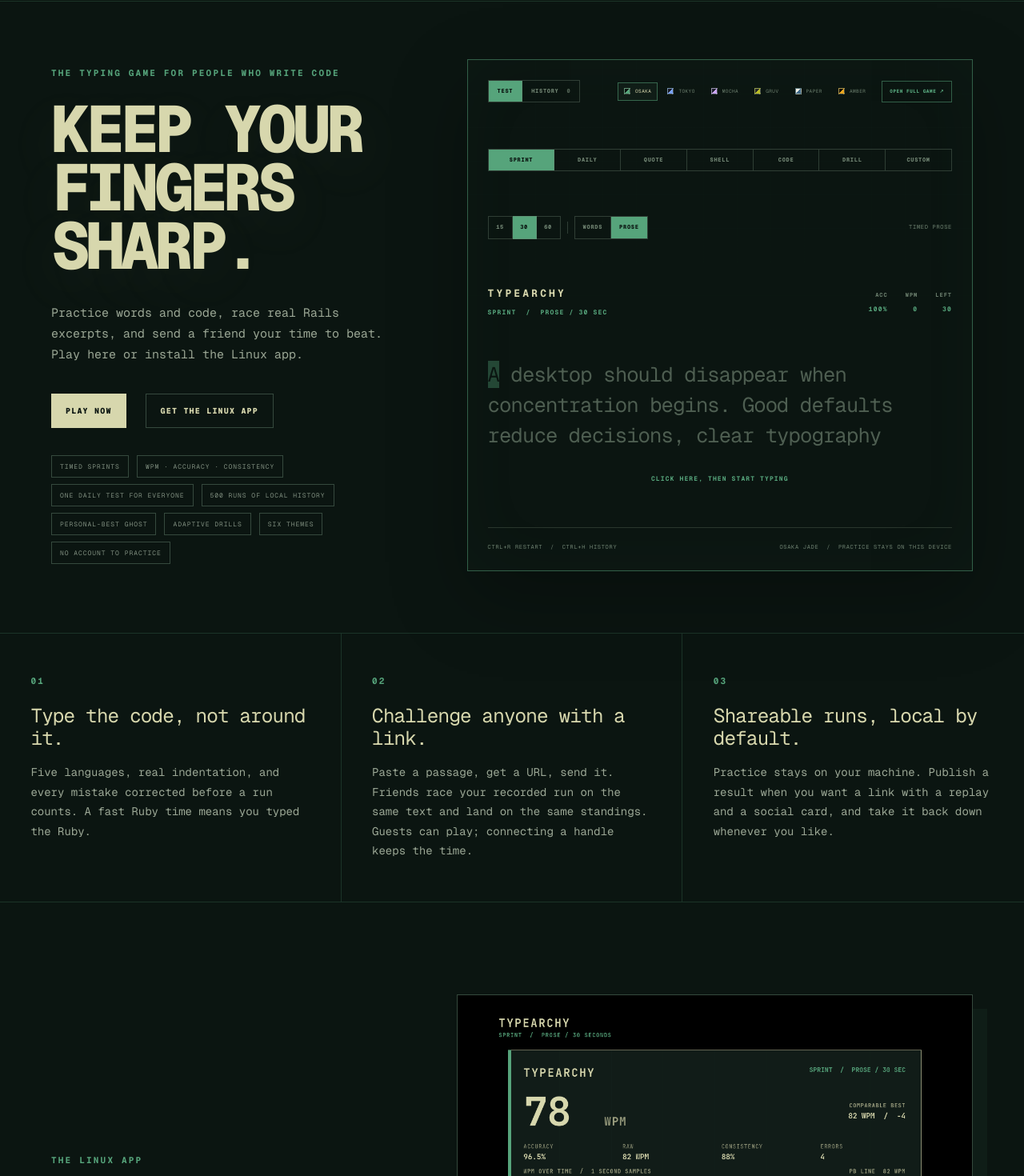
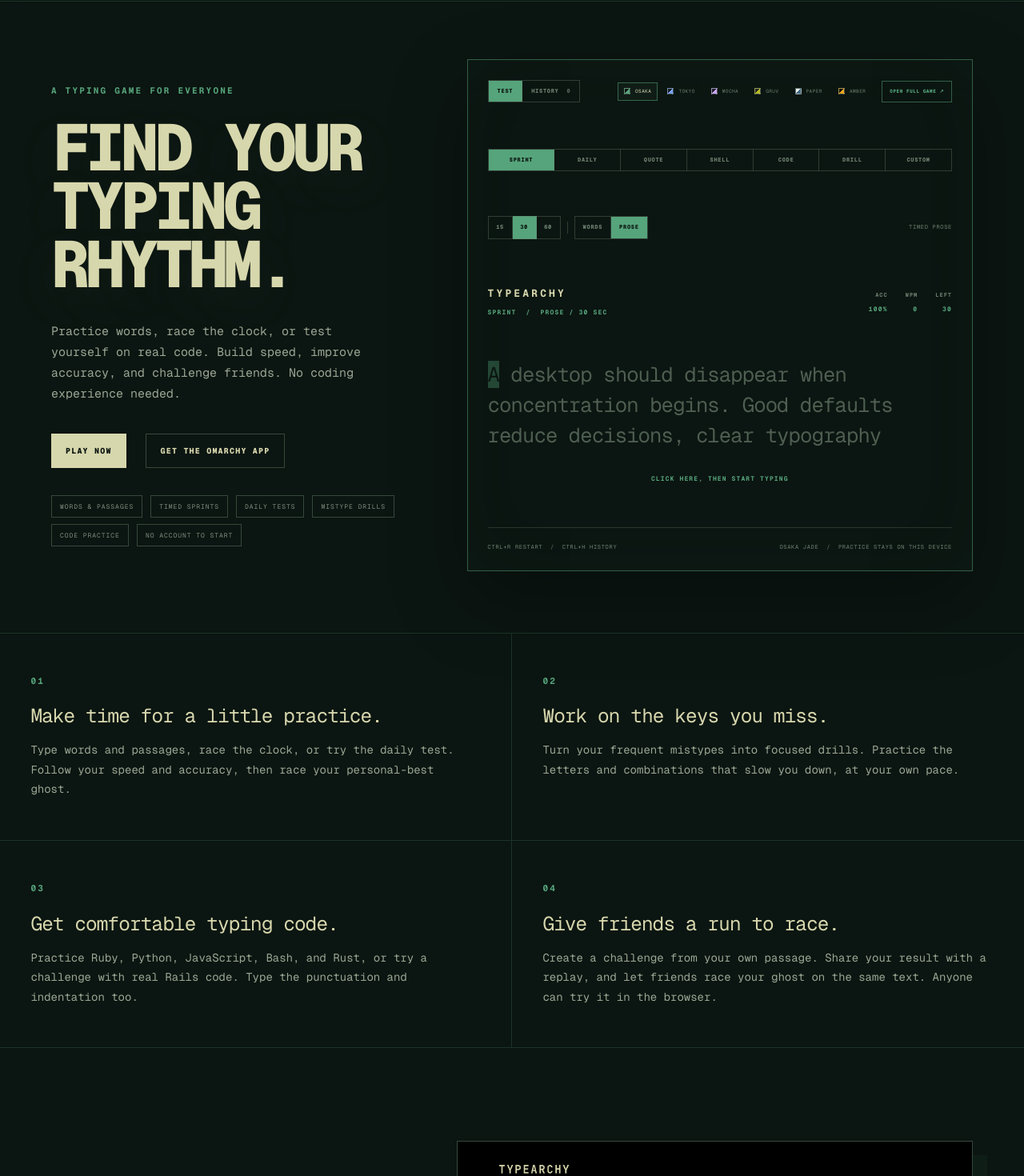
Before and after one commit to btsouth/typearchy, a Next.js app in the folder website/: page / in a window 1280 px wide. Shown: the part 80-1550 px from the top of the page at 80% size. Built offline with nearby package versions, Linux system fonts and the light colour scheme.

Commit message:
Introduce Typearchy as a typing game for everyone

```diff
--- a/website/app/globals.css
+++ b/website/app/globals.css
@@ -719,9 +719,10 @@
 .secondary-action:hover { border-color: var(--accent); transform: translateY(-2px); }
 .expected { display: flex; flex-wrap: wrap; gap: 8px 10px; max-width: 560px; margin: 34px 0 0; padding: 0; list-style: none; }
 .expected li { padding: 7px 10px; border: 1px solid var(--faint); color: var(--muted); font-size: 8px; letter-spacing: .12em; white-space: nowrap; }
-.why { display: grid; grid-template-columns: repeat(3, 1fr); border-top: 1px solid rgba(86,164,123,.22); border-bottom: 1px solid rgba(86,164,123,.22); }
+.why { display: grid; grid-template-columns: repeat(2, minmax(0, 1fr)); border-top: 1px solid rgba(86,164,123,.22); border-bottom: 1px solid rgba(86,164,123,.22); }
 .why article { padding: clamp(32px, 4vw, 56px) clamp(24px, 3vw, 48px); border-right: 1px solid rgba(86,164,123,.22); }
-.why article:last-child { border-right: 0; }
+.why article:nth-child(even) { border-right: 0; }
+.why article:nth-child(-n+2) { border-bottom: 1px solid rgba(86,164,123,.22); }
 .why span { display: block; margin-bottom: 22px; color: var(--accent); font-size: 11px; font-weight: 700; letter-spacing: .2em; }
 .why h2 { margin: 0 0 16px; font-size: clamp(22px, 1.9vw, 30px); line-height: 1.15; letter-spacing: -.035em; }
 .why p { margin: 0; color: #9ba795; font-size: 14px; line-height: 1.75; }
--- a/website/app/layout.tsx
+++ b/website/app/layout.tsx
@@ -10,8 +10,8 @@
 export const metadata: Metadata = {
   metadataBase: new URL('https://typearchy.com'),
   applicationName: 'Typearchy',
-  title: 'Typearchy | Keep Your Fingers Sharp',
-  description: 'The typing game for people who write code. Real Ruby, Bash, Python, JavaScript, and Rust with honest rules, challenges you can send with a link, and a Linux desktop app. No account needed to practice.',
+  title: 'Typearchy | A Typing Game for Everyone',
+  description: 'A typing game for everyone. Practice words, race the clock, drill frequent mistypes, or type real code. Share challenges and play in your browser or the native Omarchy app.',
   alternates: { canonical: '/' },
   category: 'technology',
   robots: {
@@ -19,8 +19,8 @@
     follow: true,
   },
   openGraph: {
-    title: 'Typearchy | Keep Your Fingers Sharp',
-    description: 'Real code, honest times, and challenges you can send with a link. Play in the browser or the Linux app.',
+    title: 'Typearchy | A Typing Game for Everyone',
+    description: 'Practice words, race the clock, or test yourself on real code. Share challenges with friends. Play in your browser or the native Omarchy app.',
     url: 'https://typearchy.com',
     siteName: 'Typearchy',
     images: [{ url: '/og.png', width: 1200, height: 630, alt: 'Typearchy. Keep your fingers sharp.' }],
@@ -29,8 +29,8 @@
   },
   twitter: {
     card: 'summary_large_image',
-    title: 'Typearchy | Keep Your Fingers Sharp',
-    description: 'Real code, honest times, and challenges you can send with a link. Play in the browser or the Linux app.',
+    title: 'Typearchy | A Typing Game for Everyone',
+    description: 'Practice words, race the clock, or test yourself on real code. Share challenges with friends. Play in your browser or the native Omarchy app.',
     images: [{ url: '/og.png', alt: 'Typearchy. Keep your fingers sharp.' }],
   },
 };
--- a/website/app/manifest.ts
+++ b/website/app/manifest.ts
@@ -4,7 +4,7 @@
   return {
     name: 'Typearchy',
     short_name: 'Typearchy',
-    description: 'A focused, local-first typing game built for Omarchy.',
+    description: 'A typing game for words, passages, and code, with timed practice and shared challenges.',
     start_url: '/play',
     display: 'standalone',
     background_color: '#0b1511',
--- a/website/app/page.tsx
+++ b/website/app/page.tsx
@@ -15,31 +15,32 @@
 
       <section className="hero" id="top">
         <div className="hero-copy">
-          <p className="eyebrow">THE TYPING GAME FOR PEOPLE WHO WRITE CODE</p>
-          <h1>KEEP YOUR<br />FINGERS SHARP.</h1>
-          <p className="lede">Practice words and code, race real Rails excerpts, and send a friend your time to beat. Play here or install the Linux app.</p>
+          <p className="eyebrow">A TYPING GAME FOR EVERYONE</p>
+          <h1>FIND YOUR<br />TYPING RHYTHM.</h1>
+          <p className="lede">Practice words, race the clock, or test yourself on real code. Build speed, improve accuracy, and challenge friends. No coding experience needed.</p>
           <div className="hero-actions">
             <a className="primary-action" href="#typing-demo">PLAY NOW</a>
-            <a className="secondary-action" href="#install">GET THE LINUX APP</a>
+            <a className="secondary-action" href="#install">GET THE OMARCHY APP</a>
           </div>
-          <ul className="expected" aria-label="What is included"><li>TIMED SPRINTS</li><li>WPM · ACCURACY · CONSISTENCY</li><li>ONE DAILY TEST FOR EVERYONE</li><li>500 RUNS OF LOCAL HISTORY</li><li>PERSONAL-BEST GHOST</li><li>ADAPTIVE DRILLS</li><li>SIX THEMES</li><li>NO ACCOUNT TO PRACTICE</li></ul>
+          <ul className="expected" aria-label="What is included"><li>WORDS &amp; PASSAGES</li><li>TIMED SPRINTS</li><li>DAILY TESTS</li><li>MISTYPE DRILLS</li><li>CODE PRACTICE</li><li>NO ACCOUNT TO START</li></ul>
         </div>
         <TypearchyGame compact />
       </section>
 
-      <section className="why" aria-label="What makes Typearchy different">
-        <article><span>01</span><h2>Type the code, not around it.</h2><p>Five languages, real indentation, and every mistake corrected before a run counts. A fast Ruby time means you typed the Ruby.</p></article>
-        <article><span>02</span><h2>Challenge anyone with a link.</h2><p>Paste a passage, get a URL, send it. Friends race your recorded run on the same text and land on the same standings. Guests can play; connecting a handle keeps the time.</p></article>
-        <article><span>03</span><h2>Shareable runs, local by default.</h2><p>Practice stays on your machine. Publish a result when you want a link with a replay and a social card, and take it back down whenever you like.</p></article>
+      <section className="why" aria-label="Ways to play">
+        <article><span>01</span><h2>Make time for a little practice.</h2><p>Type words and passages, race the clock, or try the daily test. Follow your speed and accuracy, then race your personal-best ghost.</p></article>
+        <article><span>02</span><h2>Work on the keys you miss.</h2><p>Turn your frequent mistypes into focused drills. Practice the letters and combinations that slow you down, at your own pace.</p></article>
+        <article><span>03</span><h2>Get comfortable typing code.</h2><p>Practice Ruby, Python, JavaScript, Bash, and Rust, or try a challenge with real Rails code. Type the punctuation and indentation too.</p></article>
+        <article><span>04</span><h2>Give friends a run to race.</h2><p>Create a challenge from your own passage. Share your result with a replay, and let friends race your ghost on the same text. Anyone can try it in the browser.</p></article>
       </section>
 
       <section className="app" id="install">
         <div className="app-copy">
-          <p className="section-tag">THE LINUX APP</p>
+          <p className="section-tag">THE OMARCHY APP</p>
           <h2>Practice on your desktop.</h2>
-          <p>Practice offline with your Omarchy colors. Use the same profile and race the same challenges in the app or browser. Practice history stays on each device; export and import it when you want to move it.</p>
+          <p>The native Omarchy app brings words, drills, and code practice to your desktop, with offline practice and your Omarchy colors. Connect it to your web profile to share results and race the same challenges in either place.</p>
           <div className="install-command"><span>$</span><code>git clone {GITHUB}.git &amp;&amp; ./typearchy/bin/typearchy-install</code></div>
-          <p className="app-note">Omarchy or any Linux desktop with Quickshell. To update, pull and run the installer again. <a href={`${GITHUB}#install`} target="_blank" rel="noopener noreferrer">Install notes and source on GitHub ↗</a></p>
+          <p className="app-note">Practice history stays on each device; export and import it to move it. Works on Omarchy and other Linux desktops with Quickshell. To update, pull and run the installer again. <a href={`${GITHUB}#install`} target="_blank" rel="noopener noreferrer">Install notes and source on GitHub ↗</a></p>
         </div>
         <div className="app-shots">
           <Image src="/assets/app-result.png" width={1120} height={748} sizes="(max-width: 1040px) 100vw, 56vw" alt="Typearchy result card showing 78 words per minute, the comparable best, a pace graph, and sharing actions" priority={false} />
@@ -47,7 +48,7 @@
         </div>
       </section>
 
-      <footer><a className="wordmark" href="#top"><span className="mark">T</span><span>TYPEARCHY</span></a><p>KEEP YOUR FINGERS SHARP.</p><span><a href={GITHUB} target="_blank" rel="noopener noreferrer">GITHUB</a> / MIT / 2026</span></footer>
+      <footer><a className="wordmark" href="#top"><span className="mark">T</span><span>TYPEARCHY</span></a><p>FIND YOUR TYPING RHYTHM.</p><span><a href={GITHUB} target="_blank" rel="noopener noreferrer">GITHUB</a> / MIT / 2026</span></footer>
     </main>
   );
 }
```
